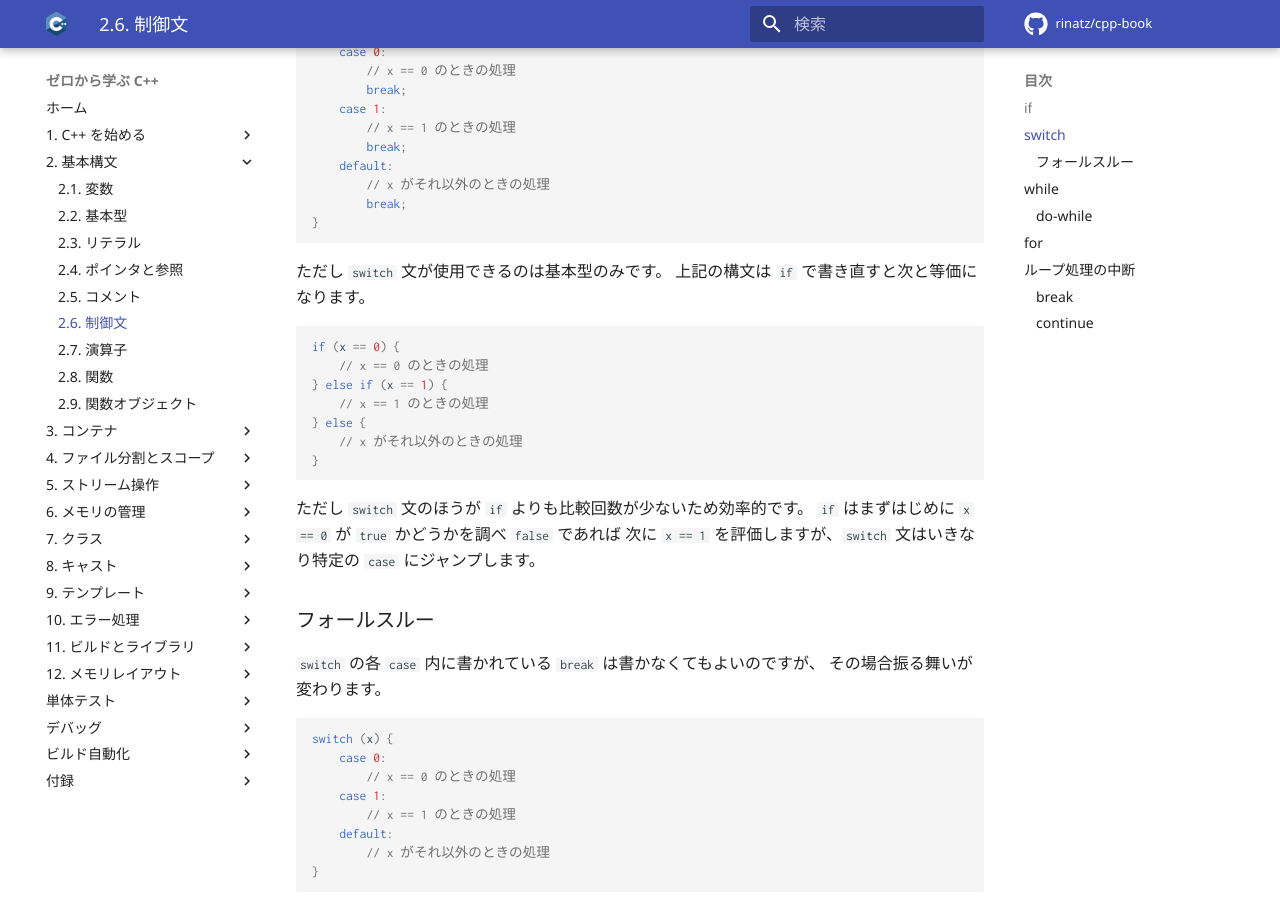
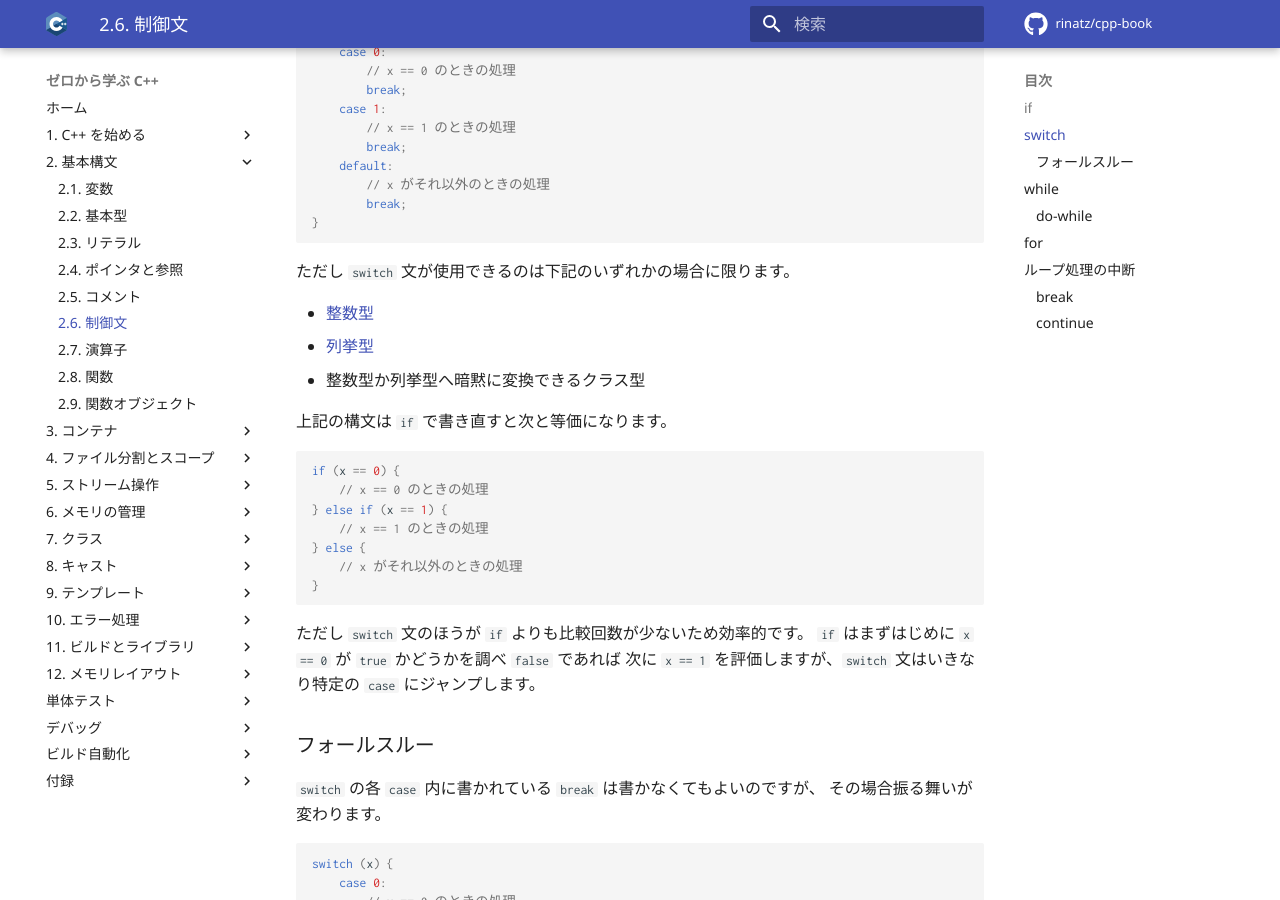
Before and after one commit to rinatz/cpp-book, an MkDocs documentation site: the page built from docs/ch02-06-control-flow.md, in a window 1280 px wide and 900 px high, scrolled down 970 px. Built offline with MkDocs 1.6.1 and Material for MkDocs 9.7.7, drawn with Linux system fonts in a browser that asks for light colours; comment, search, counter and statistics services are not loaded.

Commit message:
Fix wrong description for 'switch' statement

````diff
--- a/docs/ch02-06-control-flow.md
+++ b/docs/ch02-06-control-flow.md
@@ -56,7 +56,12 @@ switch (x) {
 }
 ```
 
-ただし `switch` 文が使用できるのは基本型のみです。
+ただし `switch` 文が使用できるのは下記のいずれかの場合に限ります。
+
+- [整数型](ch02-02-primitive-types.md#_3)
+- [列挙型](ch02-02-primitive-types.md#_7)
+- 整数型か列挙型へ暗黙に変換できるクラス型
+
 上記の構文は `if` で書き直すと次と等価になります。
 
 ```cpp
````
